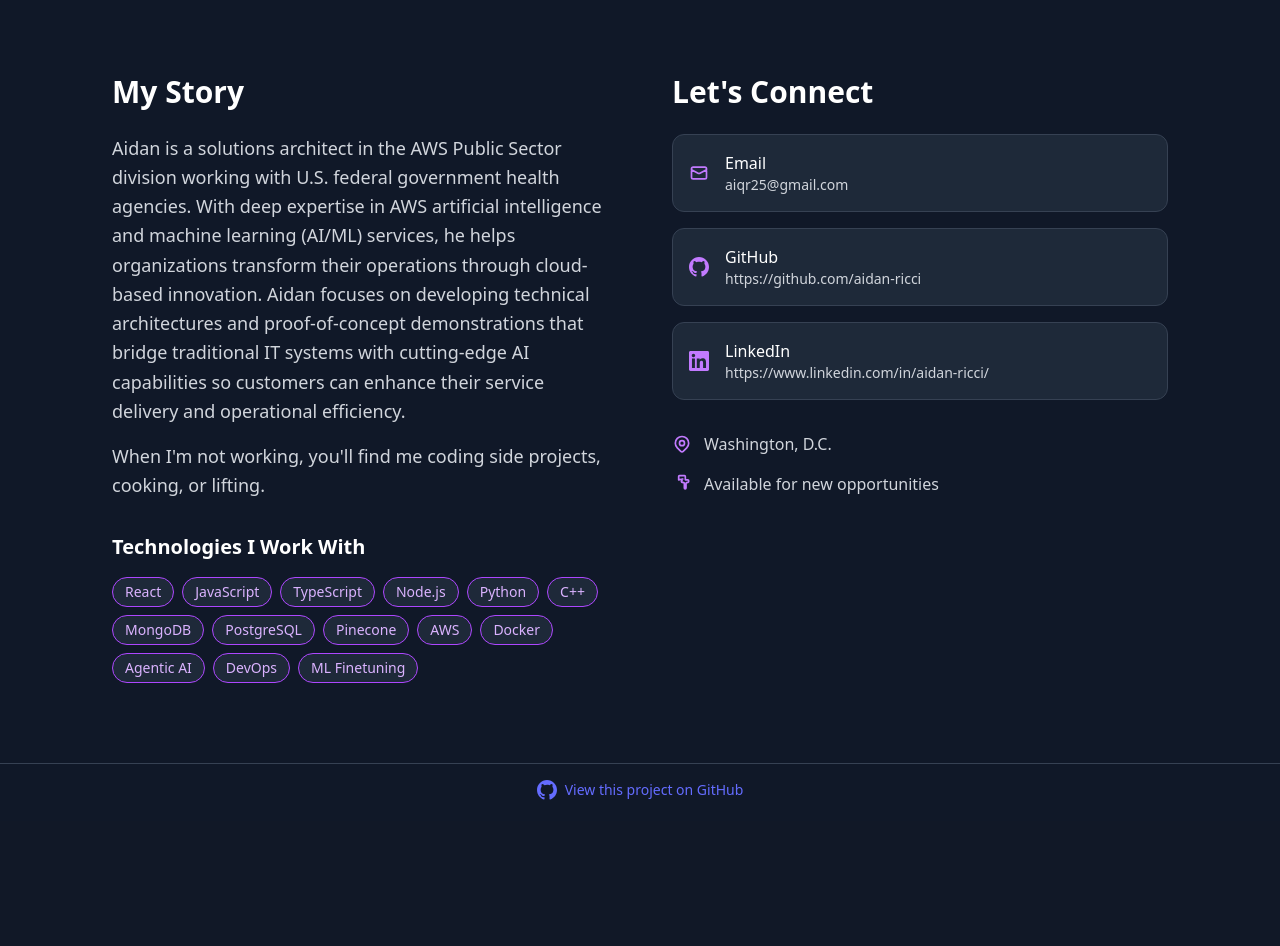
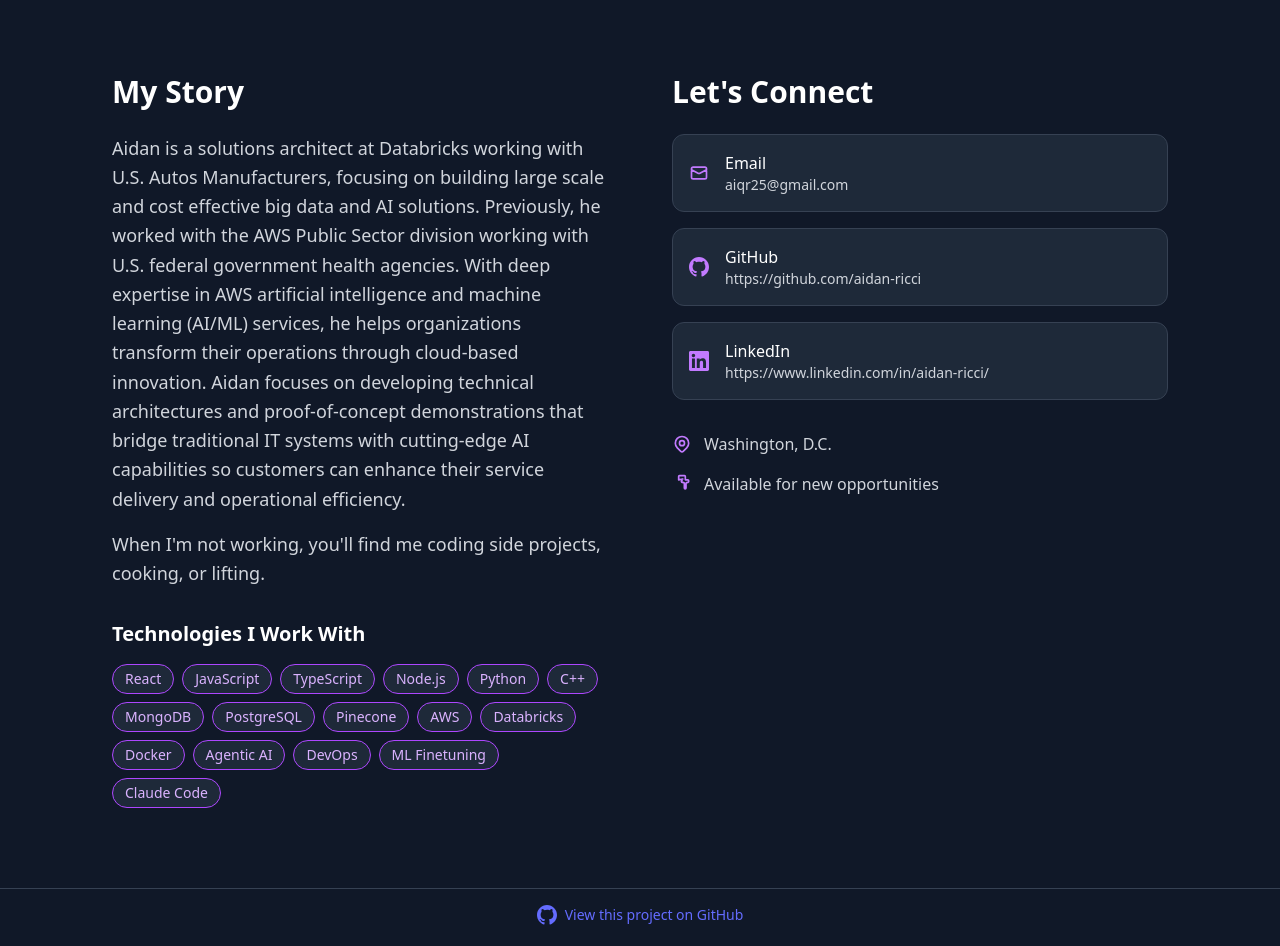
Before and after one commit to aidan-ricci/domain-mainsite, a React (Vite) app: page /about in a window 1280 px wide. Shown: the part 500-1446 px from the top of the page. Before the commit the page ends 1321 px from the top, so only its background shows below. Built offline with nearby package versions, Linux system fonts and the light colour scheme.

Commit message:
updated about

```diff
--- a/src/pages/About.tsx
+++ b/src/pages/About.tsx
@@ -63,7 +63,7 @@
               </h2>
               <div className="space-y-4 text-gray-300 text-base sm:text-lg leading-relaxed">
                 <p>
-                  Aidan is a solutions architect in the AWS Public Sector division working with U.S. federal government health agencies. With deep expertise in AWS artificial intelligence and machine learning (AI/ML) services, he helps organizations transform their operations through cloud-based innovation. Aidan focuses on developing technical architectures and proof-of-concept demonstrations that bridge traditional IT systems with cutting-edge AI capabilities so customers can enhance their service delivery and operational efficiency.
+                  Aidan is a solutions architect at Databricks working with U.S. Autos Manufacturers, focusing on building large scale and cost effective big data and AI solutions. Previously, he worked with the AWS Public Sector division working with U.S. federal government health agencies. With deep expertise in AWS artificial intelligence and machine learning (AI/ML) services, he helps organizations transform their operations through cloud-based innovation. Aidan focuses on developing technical architectures and proof-of-concept demonstrations that bridge traditional IT systems with cutting-edge AI capabilities so customers can enhance their service delivery and operational efficiency.
                 </p>
                 <p>
                   When I'm not working, you'll find me coding side projects, cooking, or lifting.
@@ -76,7 +76,7 @@
                   Technologies I Work With
                 </h3>
                 <div className="flex flex-wrap gap-2">
-                  {['React', 'JavaScript', 'TypeScript', 'Node.js', 'Python', 'C++', 'MongoDB','PostgreSQL', 'Pinecone', 'AWS', 'Docker', 'Agentic AI', 'DevOps', 'ML Finetuning'].map((skill) => (
+                  {['React', 'JavaScript', 'TypeScript', 'Node.js', 'Python', 'C++', 'MongoDB','PostgreSQL', 'Pinecone', 'AWS','Databricks', 'Docker', 'Agentic AI', 'DevOps', 'ML Finetuning', 'Claude Code'].map((skill) => (
                     <span
                       key={skill}
                       className="px-3 py-1 text-sm bg-gray-800 text-purple-300 rounded-full border border-purple-500 border-opacity-30"
```
